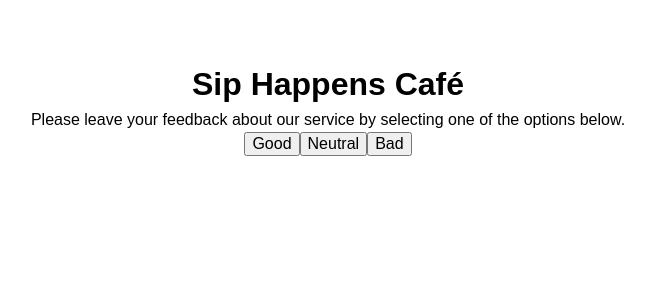
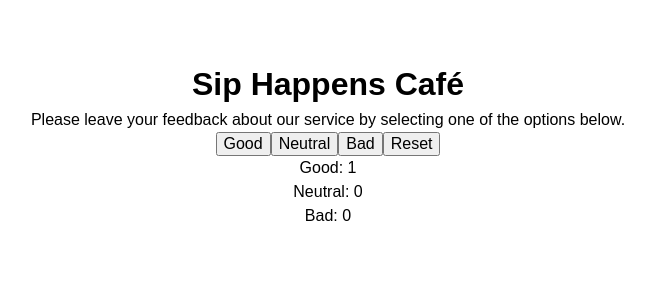
Before and after one commit to With0utN3me/goit-react-hw-02, a React (Vite) app: page / in a window 1280 px wide. Both pictures are taken after a click on the button "Good". Shown: the top 300 px of the page, without its empty margins (312-967 px from the left). Built offline with nearby package versions, Linux system fonts and the light colour scheme.

Commit message:
4/6 tasks complete

```diff
--- a/src/components/App.jsx
+++ b/src/components/App.jsx
@@ -9,35 +9,35 @@ const App = () => {
     neutral: 0,
     bad: 0
   })
+  let [totalFeedback, setTotalFeedback] = useState(0)
   const updateFeedback = feedbackType => {
     setFeedbacks(prevState => ({
       ...prevState,
       [feedbackType]: prevState[feedbackType] + 1
     }));
+    setTotalFeedback(total => total + 1);
   }
   const resetFeedbacks = () => {
     setFeedbacks({
       good: 0,
       neutral: 0,
       bad: 0
-    })
-  }
-  let [totalFeedback, setTotalFeedback] = useState(0)
-  const updateTotalFeedback = () => {
-    setTotalFeedback(
-      totalFeedback = feedbacks.good + feedbacks.neutral + feedbacks.bad
-    )
+    });
+    setTotalFeedback(0);
   }
   return (
     <>
     <Description/>
-    <Options updateF={updateFeedback} totalF={totalFeedback} updateTotalF={updateTotalFeedback} resetF={resetFeedbacks}/>
-    { totalFeedback > 0 &&
+    <Options
+    updateF={updateFeedback}
+    totalF={totalFeedback}
+    resetF={resetFeedbacks}/>
+    { totalFeedback > 0 ?
       <Feedback
         valueG = {feedbacks.good}
         valueN = {feedbacks.neutral}
         valueB = {feedbacks.bad}
-    />}
+    /> : <p>No feedbacks yet</p>}
     </>
   )
 }
--- a/src/components/Options.jsx
+++ b/src/components/Options.jsx
@@ -1,15 +1,11 @@
 
-const Options = ({updateF, totalF, updateTotalF, resetF}) => {
+const Options = ({updateF, totalF, resetF}) => {
 return (
     <div>
-        <button onClick={() =>{updateF("good")
-        updateTotalF()}}>Good</button>
-        <button onClick={() => {updateF("neutral")
-        updateTotalF()}}>Neutral</button>
-        <button onClick={() => {updateF("bad")
-        updateTotalF()}}>Bad</button>
-        {totalF > 0 && <button onClick={() => {resetF()
-        updateTotalF()}}>Reset</button>}
+        <button onClick={() => updateF("good")}>Good</button>
+        <button onClick={() => updateF("neutral")}>Neutral</button>
+        <button onClick={() => updateF("bad")}>Bad</button>
+        {totalF > 0 && <button onClick={resetF}>Reset</button>}
     </div>
 )
 }
```
